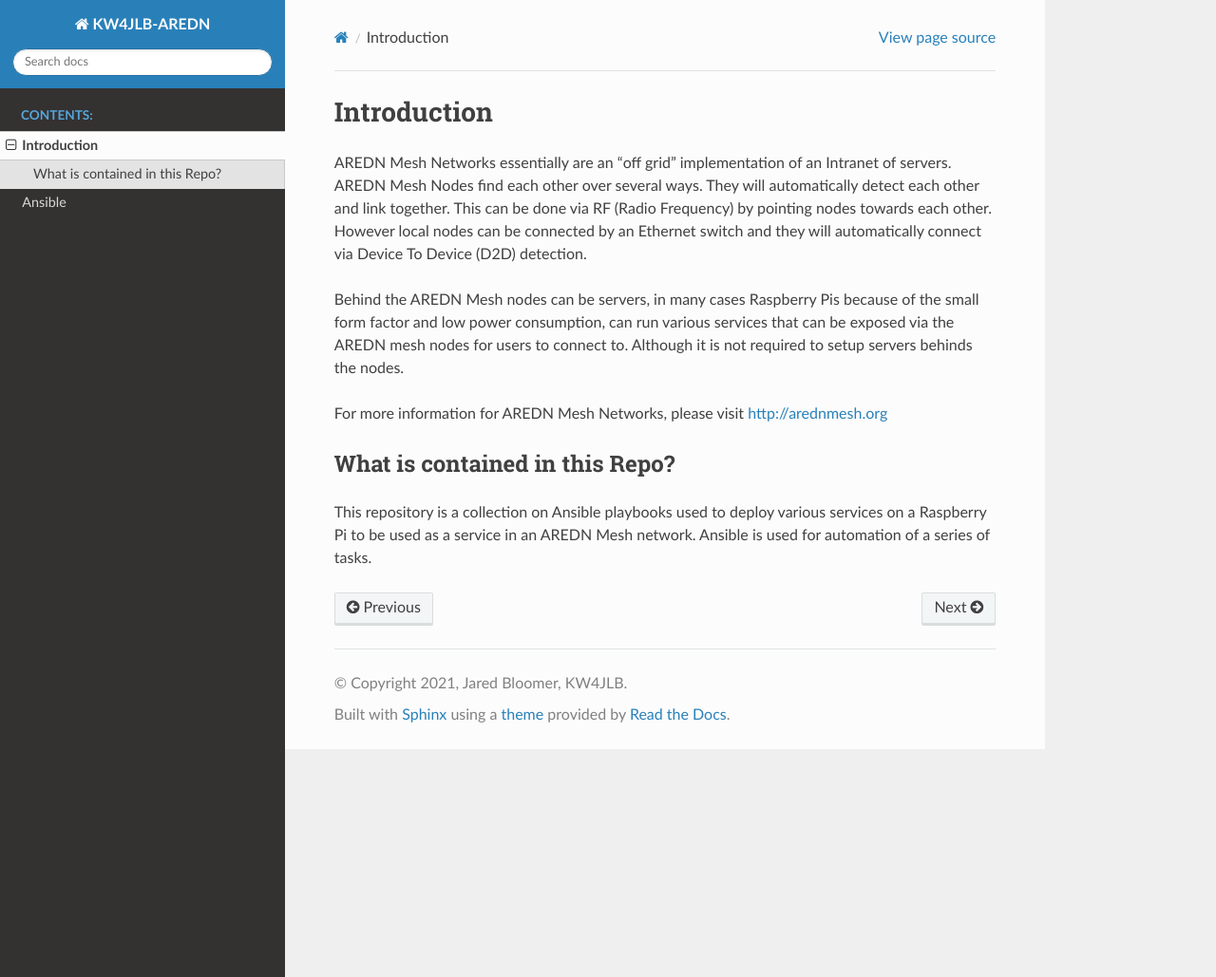
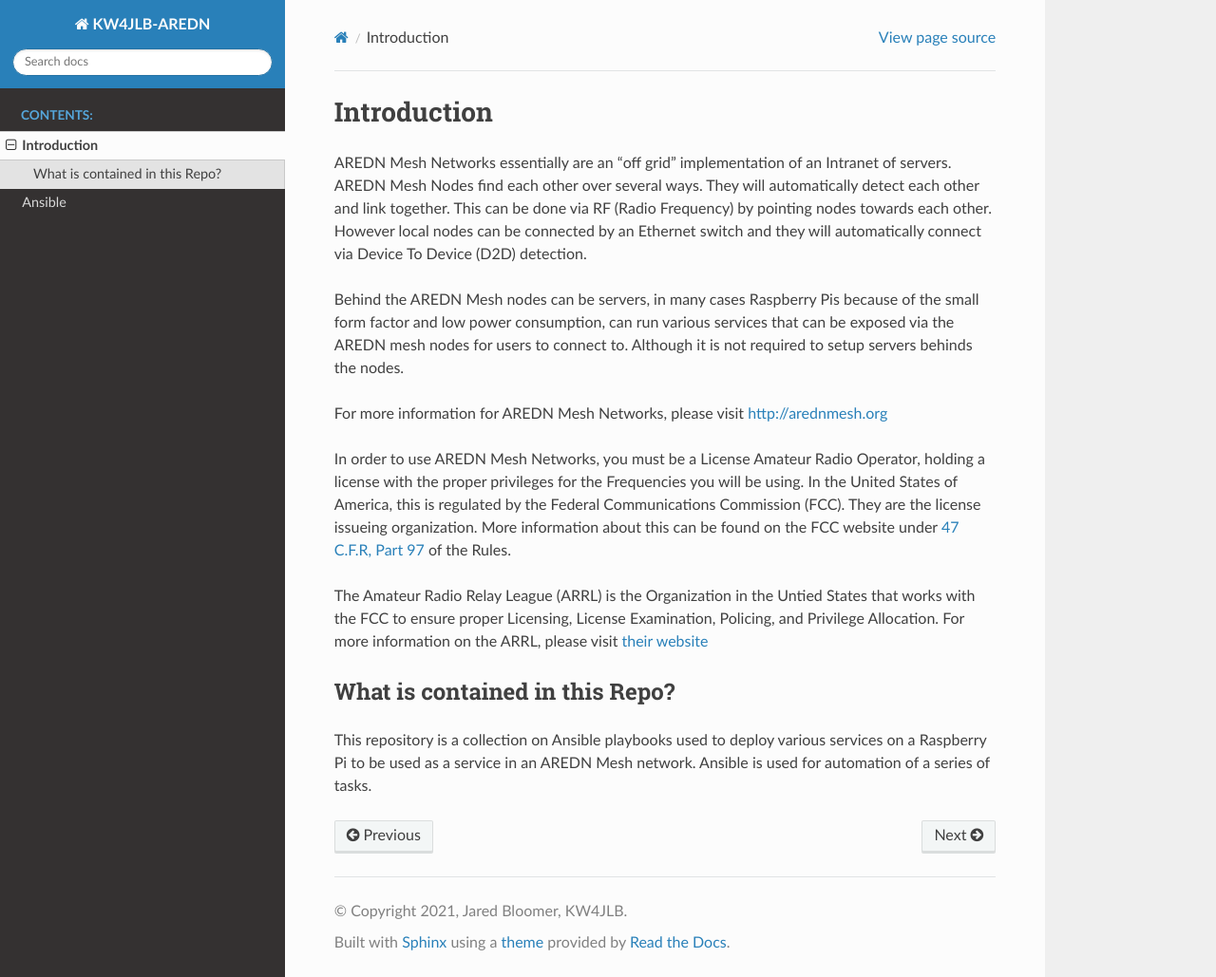
Before and after one commit to jared-bloomer/KW4JLB-AREDN, a Sphinx documentation site: the page built from source/Introduction.rst, in a window 1280 px wide and 1029 px high. Shown: the whole window at 95% size. Built offline with Sphinx 7.4.7 and the Read the Docs theme 2.0.0, drawn with Linux system fonts in a browser that asks for light colours.

Commit message:
Added blurb about Licensing

```diff
--- a/source/Introduction.rst
+++ b/source/Introduction.rst
@@ -9,6 +9,12 @@ Behind the AREDN Mesh nodes can be servers, in many cases Raspberry Pis because
 
 For more information for AREDN Mesh Networks, please visit `http://arednmesh.org <http://arednmesh.org>`_
 
+.. _Who_can_use_AREDN:
+
+In order to use AREDN Mesh Networks, you must be a License Amateur Radio Operator, holding a license with the proper privileges for the Frequencies you will be using. In the United States of America, this is regulated by the Federal Communications Commission (FCC). They are the license issueing organization. More information about this can be found on the FCC website under `47 C.F.R, Part 97 <https://www.ecfr.gov/cgi-bin/text-idx?SID=a552d1b1f1e1a4c549c8906067e4e533&mc=true&node=pt47.5.97&rgn=div5>`_ of the Rules.
+
+The Amateur Radio Relay League (ARRL) is the Organization in the Untied States that works with the FCC to ensure proper Licensing, License Examination, Policing, and Privilege Allocation. For more information on the ARRL, please visit `their website <http://www.arrl.org/>`_
+
 .. _What_is_contained_in_this_repo:
 
 What is contained in this Repo?
```
